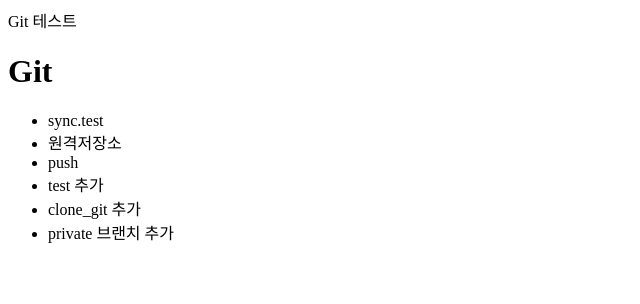
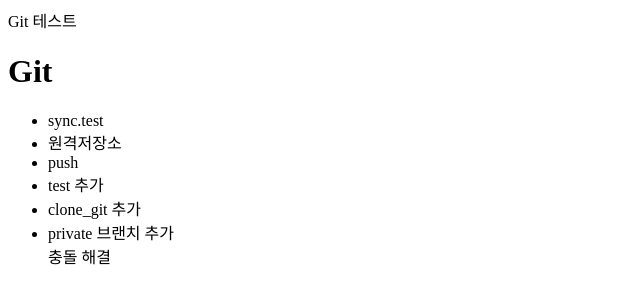
Before and after one commit to kendo18/kendo_git_repo, a plain HTML site: page index.html in a window 1280 px wide. Shown: the full height of the page, 0-640 px from the left. Drawn offline with Linux system fonts and the light colour scheme.

Commit message:
충돌 해결 추가

```diff
--- a/index.html
+++ b/index.html
@@ -11,6 +11,7 @@
       <li>test 추가</li>
       <li>clone_git 추가</li>
       <li>private 브랜치 추가</li>
+      <lit>충돌 해결</lit>
     </ul>
   </body>
 </html>
```
